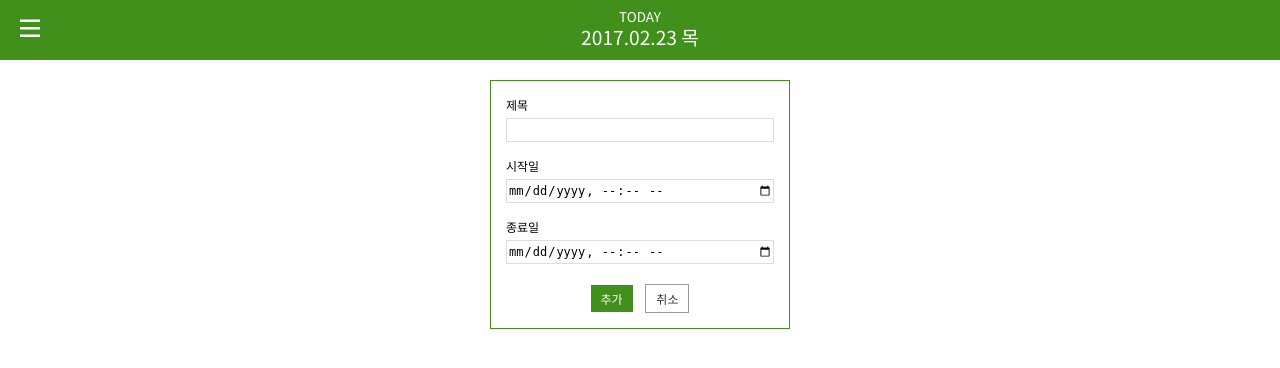
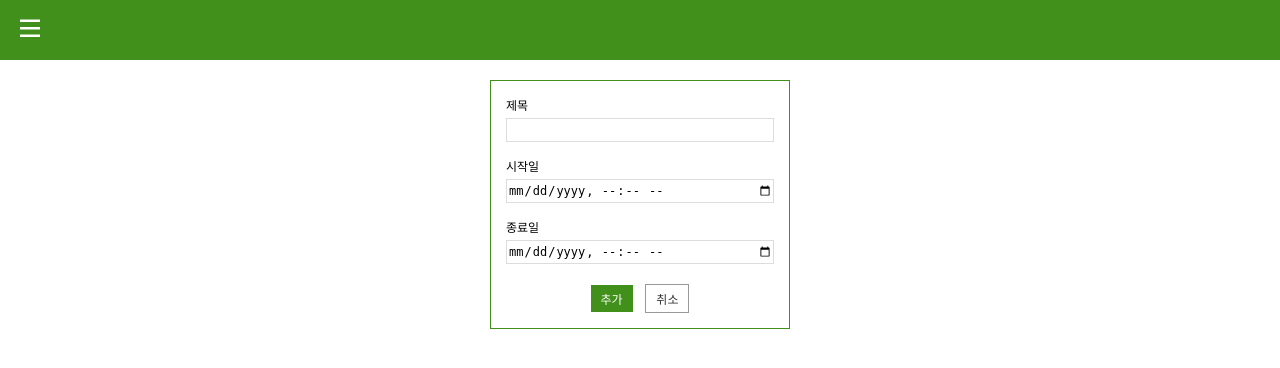
Before and after one commit to DevelopKim/ToyProject, a Node server app: page / in a window 1280 px wide. Shown: the top 368 px of the page. Run offline with Node 20, Linux system fonts and the light colour scheme; some libraries are stand-ins or nearby versions.

Commit message:
Change react setting

```diff
--- a/package.json
+++ b/package.json
@@ -4,7 +4,7 @@
   "private": true,
   "scripts": {
     "start": "node ./bin/www",
-    "build": "webpack -d"
+    "build": "webpack --config webpack.config.js"
   },
   "dependencies": {
     "body-parser": "~1.16.0",
@@ -14,8 +14,7 @@
     "jade": "~1.11.0",
     "morgan": "~1.7.0",
     "react": "^15.4.2",
-    "react-dom": "^15.4.2",
-    "serve-favicon": "~2.3.2"
+    "react-dom": "^15.4.2"
   },
   "devDependencies": {
     "babel": "^6.23.0",
--- a/public/javascripts/index.js
+++ /dev/null
@@ -1 +0,0 @@
-console.log("test");
--- a/views/index.html
+++ b/views/index.html
@@ -32,10 +32,7 @@
                     <path d="M0 0v1h8v-1h-8zm0 2.97v1h8v-1h-8zm0 3v1h8v-1h-8z" transform="translate(0 1)" />
                 </svg>
             </a>
-            <h1 class="header-title">
-                <div class="day">TODAY</div>
-                <div>2017.02.23 목</div>
-            </h1>
+            <h1 class="header-title"></h1>
             <div class="header-right">
                 <button id="authorize-button" class="button">로그인</button>
                 <button id="signout-button" class="button">로그아웃</button>
--- a/webpack.config.js
+++ b/webpack.config.js
@@ -13,7 +13,7 @@ module.exports = {
         loaders: [
             {
                 test: /\.js$/,
-                include: path.resolve(__dirname, 'src'),
+                include: path.resolve(__dirname, 'public'),
                 loader: 'babel-loader',
                 query: {
                     presets: ['react', 'es2015']
```
Also changed, not shown: 1 other file.
